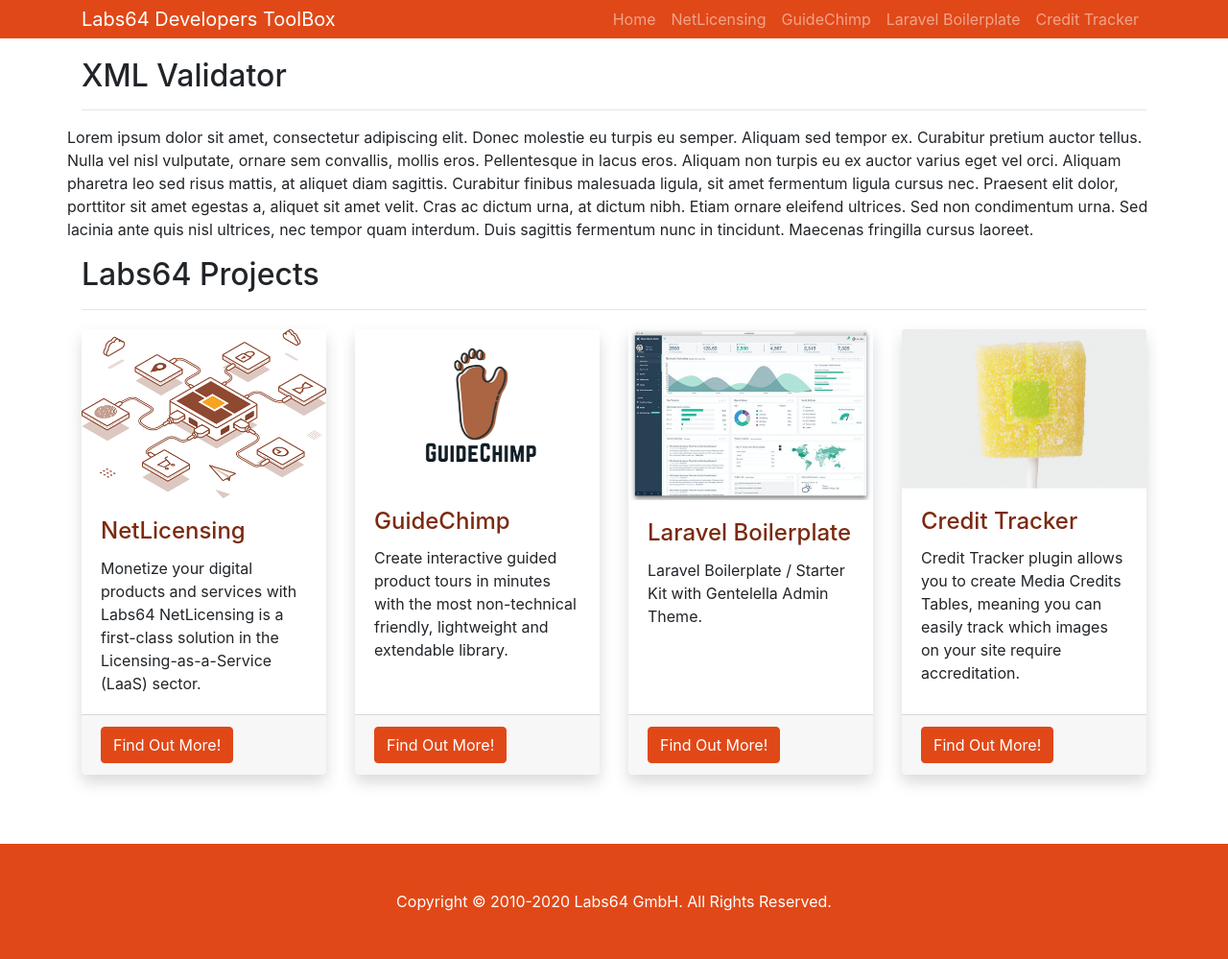
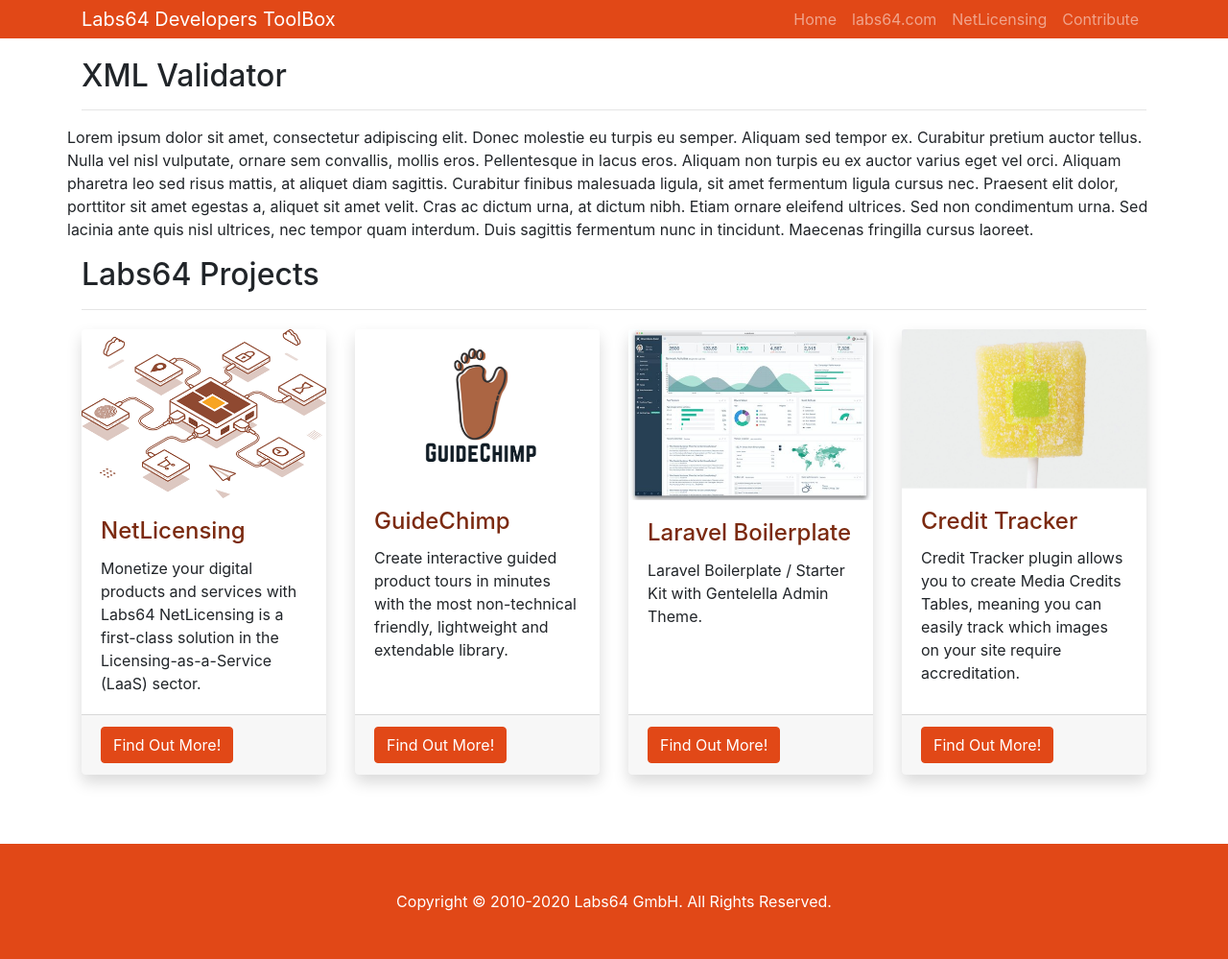
Before and after one commit to Labs64/labs64.github.io, a Jekyll site: the page built from _pages/xml-validator.md, in a window 1280 px wide. Shown: the whole page at 96% size. Built offline with Jekyll 4.4.1, drawn with Linux system fonts in a browser that asks for light colours.

Commit message:
no message

```diff
--- a/_data/menu.yml
+++ b/_data/menu.yml
@@ -1,14 +1,11 @@
 - title: Home
   link: /
+
+- title: labs64.com
+  link: "https://www.labs64.com"
 
 - title: NetLicensing
   link: https://netlicensing.io
 
-- title: GuideChimp
-  link: "https://github.com/Labs64/GuideChimp"
-
-- title: Laravel Boilerplate
-  link: "https://github.com/Labs64/laravel-boilerplate"
-
-- title: Credit Tracker
-  link: "https://wordpress.org/plugins/credit-tracker/"
+- title: Contribute
+  link: "https://github.com/Labs64/labs64.github.io"
```
